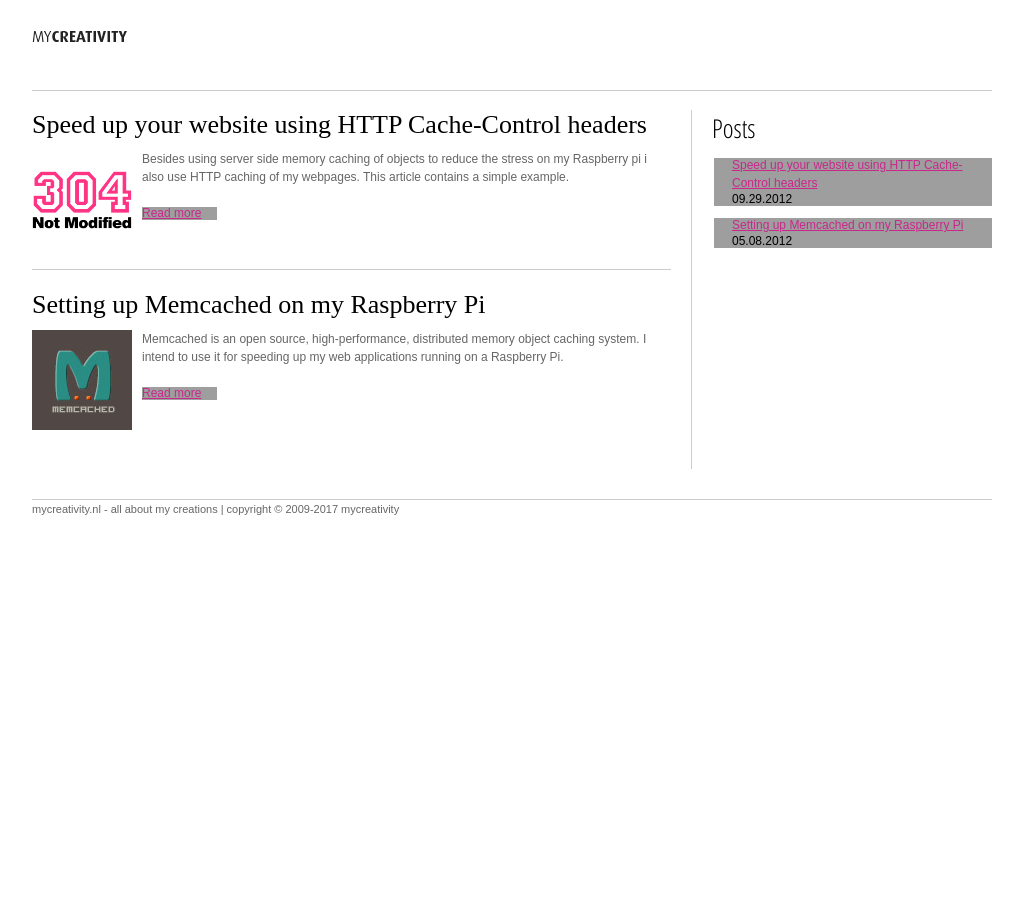
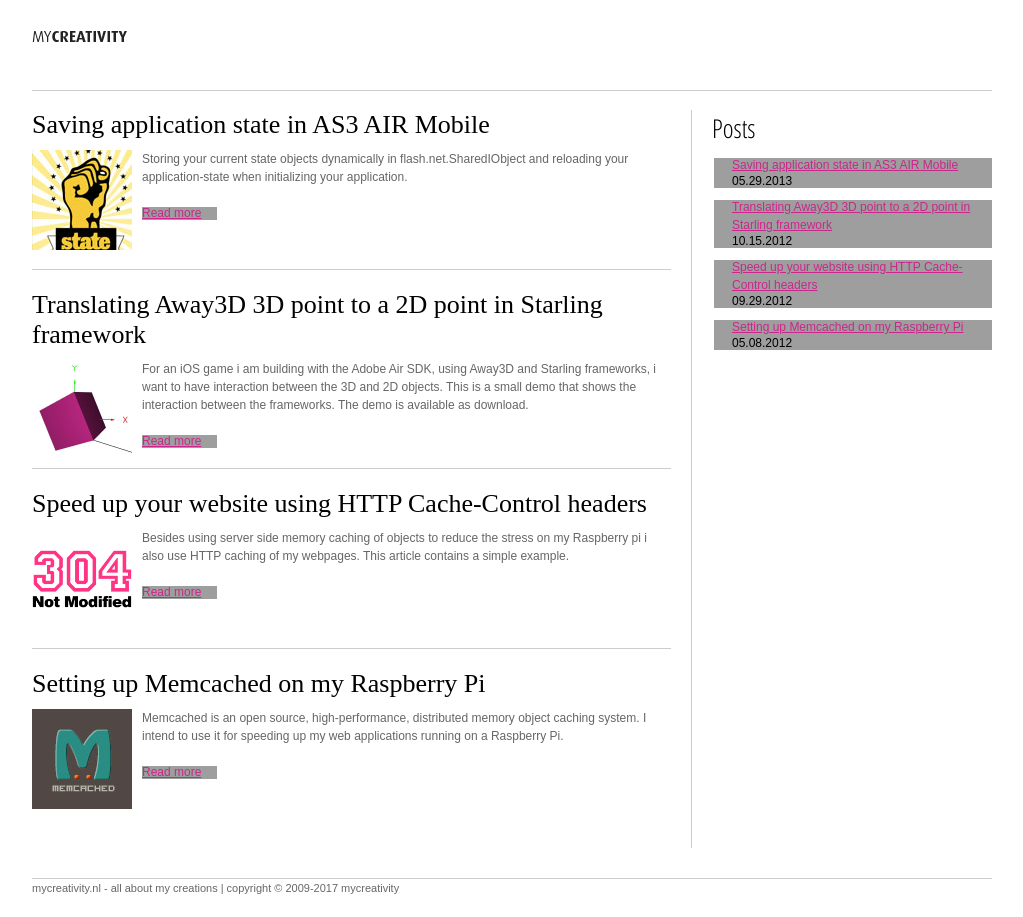
Before and after one commit to mycreativity/mycreativity.github.io, a Jekyll site: the page built from index.md, in a window 1280 px wide. Shown: the whole page, without its empty margins (128-1151 px from the left). Built offline with Jekyll 4.4.1, drawn with Linux system fonts in a browser that asks for light colours; nearby versions of some CDN libraries; some web fonts are replaced.

Commit message:
Added new posts and files

```diff
--- /dev/null
+++ b/_posts/2012-10-16-translating-away3d-3d-point-to-a-2d-point-in-starling-framework.markdown
@@ -0,0 +1,47 @@
+---
+layout: 	post
+published: 	true
+title:  	"Translating Away3D 3D point to a 2D point in Starling framework"
+intro:  	"For an iOS game i am building with the Adobe Air SDK, using Away3D and Starling frameworks, i want to have interaction between the 3D and 2D objects. This is a small demo that shows the interaction between the frameworks. The demo is available as download."
+thumb:  	"/images/posts/away3d-point-to-2d-starling-point.jpg"
+date:   	2012-10-16 00:00:00 +0100
+categories:	[as3, away3d, starling, adobe air]
+---
+<object classid="clsid:d27cdb6e-ae6d-11cf-96b8-444553540000" width="640" height="280" id="demo" align="middle">
+    <param name="movie" value="/files/DemoAway3DWithStarling.swf">
+    <param name="menu" value="false">
+    <param name="scale" value="noScale">
+    <param name="allowFullscreen" value="true">
+    <param name="allowScriptAccess" value="always">
+    <param name="bgcolor" value="">
+    <param name="wmode" value="direct">
+    <!--[if !IE]>-->
+    <object type="application/x-shockwave-flash" data="/workspace/flash/DemoAway3DWithStarling.swf" width="640" height="280">
+        <param name="movie" value="/files/DemoAway3DWithStarling.swf">
+        <param name="menu" value="false">
+        <param name="scale" value="noScale">
+        <param name="allowFullscreen" value="true">
+        <param name="allowScriptAccess" value="always">
+        <param name="bgcolor" value="">
+        <param name="wmode" value="direct">
+    <!--<![endif]-->
+        <a href="/web/20140113143631/http://www.adobe.com/go/getflash">
+            <img src="/web/20140113143631im_/http://www.adobe.com/images/shared/download_buttons/get_flash_player.gif" alt="Get Adobe Flash player">
+        </a>
+    <!--[if !IE]>-->
+    </object>
+    <!--<![endif]-->
+</object>
+The example above (you can rotate the cube by dragging your mouse) consist of 3 layers, a Starling background instance with a particle instance, an Away3D viewport with the rotating cube and a foreground Starling layer that has a line 'attached' to a segment of the Away3D cube.
+
+Starling translates the updated 3D point from Away3D every frame through a static function called "[GetVerticeWorldPosition][verticeposition]{:target="_blank"}". That function returns the Vector3D of the segment requested on the Mesh. The Vector3D x and y properties can then be used in a 2D point.
+
+The example used on this page is build in Flashdevelop and can be downloaded below.
+
+<ul class="downloads">
+    <li>
+        <a href="/files/translating-away3d-3d-point-to-a-2d-point-in-starling-framework.zip" target="_blank">away3d-point-to-a-starling-2d-point.zip [132.68 KB]</a>
+    </li>
+</ul>
+
+[verticeposition]: http://away3d.com/forum/viewthread/1447
--- /dev/null
+++ b/_posts/2013-05-30-saving-application-state-in-as3-air-mobile.markdown
@@ -0,0 +1,76 @@
+---
+layout: 	post
+published: 	true
+title:  	"Saving application state in AS3 AIR Mobile"
+intro:  	"Storing your current state objects dynamically in flash.net.SharedIObject and reloading your application-state when initializing your application."
+thumb:  	"/images/posts/air-application-save-state-in-sharedobject.jpg"
+date:   	2013-05-30 00:00:00 +0100
+categories:	[as3, away3d, starling, adobe air]
+---
+The class below can be used for storing and retrieving object from a [SharedObject][sharedobject]{:target="_blank"}.
+<br/>Fictive usage example code:
+
+{% highlight as3 %}
+// Creating object
+var objectToStore:YourClass = new YourClass();
+objectToStore.property = "value";
+
+// Store it
+Store.Set("key", objectToStore);
+
+// And retrieving it again.
+var objectFromStore:YourClass = Store.Get("key") as YourClass;
+
+// Get proof...
+trace(objectFromStore.property); // Should output "trace"
+{% endhighlight %}
+
+The class used for storing and retrieving your objects dynamically
+
+{% highlight as3 %}
+package Memory
+{
+    import flash.net.registerClassAlias;
+    import flash.net.SharedObject;
+    import flash.utils.getDefinitionByName;
+    import flash.utils.getQualifiedClassName;
+
+    public class Store
+    {
+        private static var sharedObject:SharedObject = SharedObject.getLocal("MemoryGame");
+
+        public static function Set(key:String, value:Object):void
+        {
+            var classAlias:String = getQualifiedClassName(value);
+            var classObject:Class = Class(getDefinitionByName(getQualifiedClassName(value)));
+            registerClassAlias(classAlias, classObject);
+
+            sharedObject.data[key] = value;
+            sharedObject.flush();
+        }
+
+        public static function Get(key:String):*
+        {
+            var value:Object = sharedObject.data[key];
+            var classAlias:String = getQualifiedClassName(value);
+            var classObject:Class = Class(getDefinitionByName(getQualifiedClassName(value)));
+            registerClassAlias(classAlias, classObject);
+
+            return value as classObject;
+        }
+
+        public static function Remove(key:String):void
+        {
+            delete sharedObject.data[key];
+            sharedObject.flush();
+        }
+
+        public static function Clear():void
+        {
+            sharedObject.clear();
+        }
+    }
+}
+{% endhighlight %}
+
+[sharedobject]: http://help.adobe.com/en_US/FlashPlatform/reference/actionscript/3/flash/net/SharedObject.html
```
Also changed, not shown: _layouts/default.html (+15 -0 lines), 2 other files.
